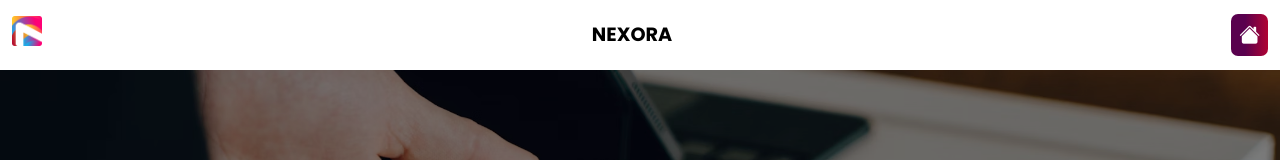
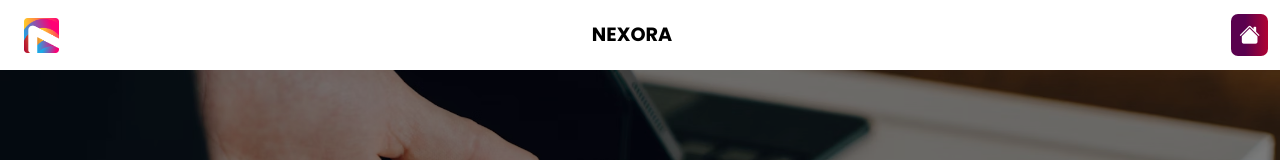
Before and after one commit to BabatundeJimoh/payment-nexora, a website: page index.html in a window 1280 px wide. Shown: the top 160 px of the page. Drawn offline with nearby package versions, Linux system fonts and the light colour scheme; a web font is replaced by a local one.

Commit message:
Changes made

```diff
--- a/index.html
+++ b/index.html
@@ -133,8 +133,8 @@
       <div class="container-fluid d-flex justify-content-between align-items-center position-relative">
 
         <!-- Logo (Left) -->
-        <p class="navbar-brand d-flex align-items-center" style="height: 36px;margin-top: 7px;">
-          <img src="./images/logo.jpg" alt="Logo" style="height: 30px; width: auto; margin-right: 10px;">
+        <p class="navbar-brand d-flex align-items-center" style="height: 39px;margin-top: 16px;padding: 12px;">
+          <img src="./images/logo.jpg" alt="Logo" style="height: 35px; width: auto;">
         </p>
 
         <!-- NEXORA Text (Centered - optional) -->
```
